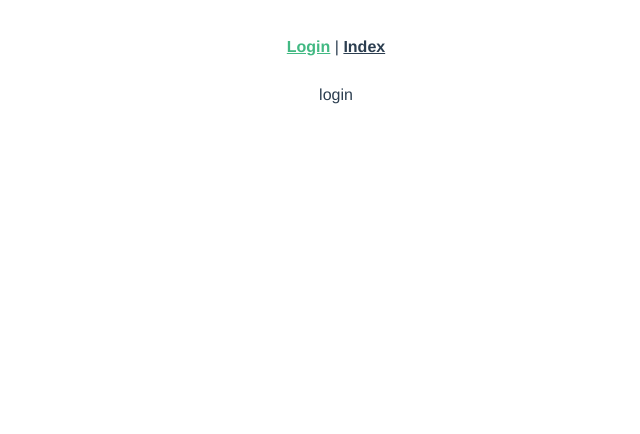
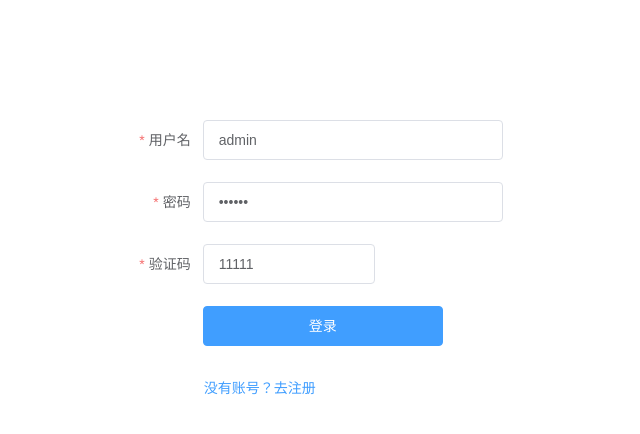
Before and after one commit to Jianlo/vadmin-front, a Vue app: page /login in a window 1280 px wide. Shown: the top 434 px of the page, without its empty margins (304-944 px from the left). Built offline with nearby package versions, Linux system fonts and the light colour scheme; no server answers.

Commit message:
编写登录界面

```diff
--- a/src/App.vue
+++ b/src/App.vue
@@ -1,21 +1,10 @@
 <template>
   <div id="app">
-    <div id="nav">
-      <router-link to="/login">Login</router-link> |
-      <router-link to="/index">Index</router-link>
-    </div>
     <router-view/>
   </div>
 </template>
 
 <style>
-#app {
-  font-family: Avenir, Helvetica, Arial, sans-serif;
-  -webkit-font-smoothing: antialiased;
-  -moz-osx-font-smoothing: grayscale;
-  text-align: center;
-  color: #2c3e50;
-}
 
 #nav {
   padding: 30px;
@@ -29,4 +18,14 @@
 #nav a.router-link-exact-active {
   color: #42b983;
 }
+
+html, body, #app {
+  font-family: 'Helvetica Neue', 'Hiragino Sans GB', 'WenQuanYi Micro Hei', 'Microsoft Yahei', sans-serif;
+  height: 100%;
+  padding: 0;
+  margin: 0;
+  font-size: 15px;
+
+}
+
 </style>
--- a/src/views/About.vue
+++ /dev/null
@@ -1,5 +0,0 @@
-<template>
-  <div class="about">
-    <h1>This is an about page</h1>
-  </div>
-</template>
--- a/src/views/Login.vue
+++ b/src/views/Login.vue
@@ -1,13 +1,107 @@
 <template>
-  <div>login</div>
+  <el-row  type="flex" class="row-bg" justify="center" >
+    <el-col  :lg="8" :xl="8" style="margin-top: 120px">
+      <el-form label-width="80px" :model="loginForm" :rules="rules">
+        <el-form-item label="用户名" prop="username" style="width: 380px;">
+          <el-input v-model="loginForm.username"></el-input>
+        </el-form-item>
+        <el-form-item label="密码" prop="password"  style="width: 380px;">
+          <el-input v-model="loginForm.password" type="password"></el-input>
+        </el-form-item>
+        <el-form-item label="验证码" prop="code"  style="width: 380px;">
+          <el-input v-model="loginForm.code"  style="width: 172px; float: left" maxlength="5"></el-input>
+          <el-image :src="captchaImg" class="captchaImg" @click="getCaptcha"></el-image>
+        </el-form-item>
+
+        <el-form-item>
+          <el-button type="primary" @click="submitForm('loginForm')" style="width: 240px;">登录</el-button>
+        </el-form-item>
+
+        <el-form-item>
+          <el-button type="text">没有账号？去注册</el-button>
+        </el-form-item>
+
+      </el-form>
+    </el-col>
+  </el-row>
 </template>
 
 <script>
 export default {
-  name: "Login.vue"
+  name: "Login",
+  data() {
+    return {
+      loginForm: {
+        username: 'admin',
+        password: '111111',
+        code: '11111',
+        key: ''
+      },
+      rules: {
+        username: [
+          { required: true, message: '请输入用户名', trigger: 'blur' }
+        ],
+        password: [
+          { required: true, message: '请输入密码', trigger: 'blur' }
+        ],
+        code: [
+          { required: true, message: '请输入验证码', trigger: 'blur' },
+          { min: 5, max: 5, message: '长度为 5 个字符', trigger: 'blur' }
+        ],
+      },
+      captchaImg: null
+    };
+  },
+  methods: {
+    submitForm(formName) {
+      this.$refs[formName].validate((valid) => {
+        if (valid) {
+          this.$axios.post('/login?'+ qs.stringify(this.loginForm)).then(res => {
+
+            console.log(res)
+
+            const jwt = res.headers['authorization']
+
+            this.$store.commit('SET_TOKEN', jwt)
+            this.$router.push("/index")
+          })
+
+        } else {
+          console.log('error submit!!');
+          return false;
+        }
+      });
+    },
+    getCaptcha() {
+      this.$axios.get('/captcha').then(res => {
+
+        console.log("/captcha")
+        console.log(res)
+
+        this.loginForm.token = res.data.data.token
+        this.captchaImg = res.data.data.captchaImg
+        this.loginForm.code = ''
+      })
+    }
+  },
+  created() {
+    this.getCaptcha()
+  }
+
 }
 </script>
 
+
+
+
+
+
 <style scoped>
 
+
+.captchaImg {
+  float: left;
+  margin-left: 8px;
+  border-radius: 4px;
+}
 </style>
```
Also changed, not shown: src/views/Home.vue (deleted, +0 -18 lines).
